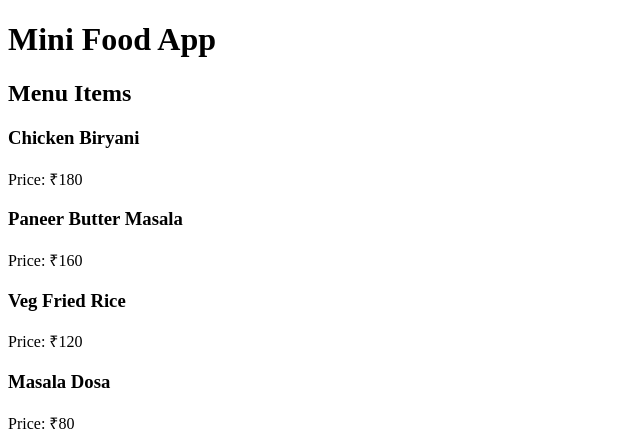
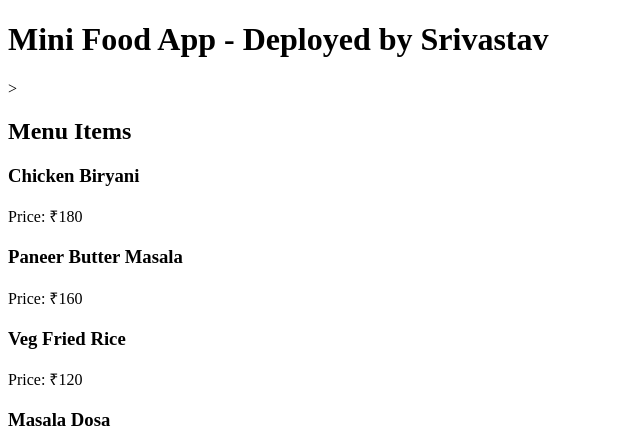
Before and after one commit to srivastavbayya/mini-food-app, a Flask app: page / in a window 1280 px wide. Shown: the top 431 px of the page, without its empty margins (0-640 px from the left). Run offline with Flask 3, Linux system fonts and the light colour scheme.

Commit message:
Update homwpage title

```diff
--- a/templates/index.html
+++ b/templates/index.html
@@ -4,7 +4,7 @@
     <title>Mini Food App</title>
 </head>
 <body>
-    <h1>Mini Food App</h1>
+    <h1>Mini Food App - Deployed by Srivastav</h1>>
     <h2>Menu Items</h2>
 
     {% for item in items %}
```
